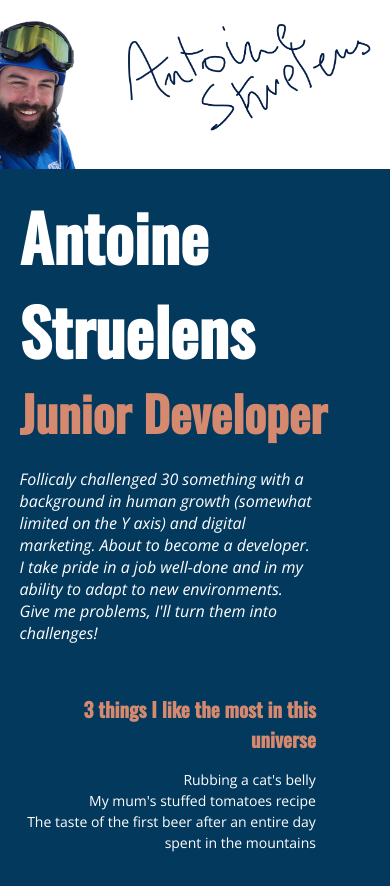
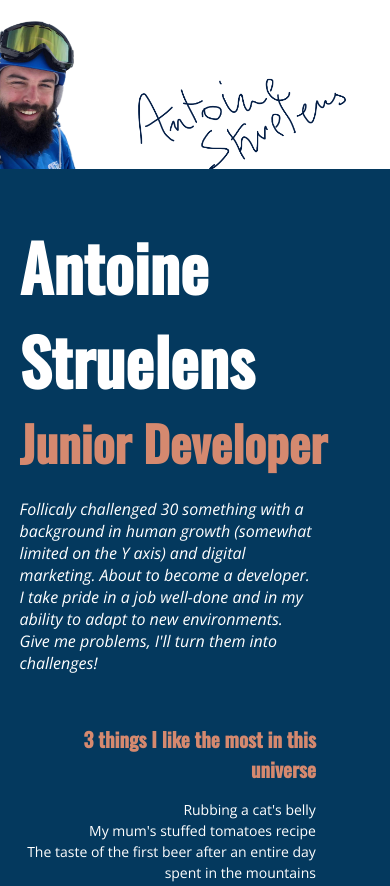
Before and after one commit to Astrls/v-card, a plain HTML site: page index.html in a window 390 px wide. Shown: the top 886 px of the page. Drawn offline with nearby package versions, Linux system fonts and the light colour scheme.

Commit message:
responsive fixes

```diff
--- a/style.css
+++ b/style.css
@@ -199,13 +199,12 @@ aside{
 #signature{
     display: flex;
     background-image: url(autodraw_sign_3.png);
-    margin:15px;
-    padding:15px;
+    margin:40px;
     height:20vh;
     width: 70%;
     background-size: contain;
     background-repeat: no-repeat;
-    background-position: top;
+    background-position: center;
 }
 
 #photo{
@@ -235,7 +234,7 @@ header h1 {
     font-size: 64px;
     color: white;
     text-align: left;
-    margin-top:20px;
+    margin-top:50px;
 }
 
 summary{
@@ -285,7 +284,7 @@ footer{
 }
 
 #contact{
-    margin-right:15px;
+    margin-right:5%;
 }
 
 }
```
